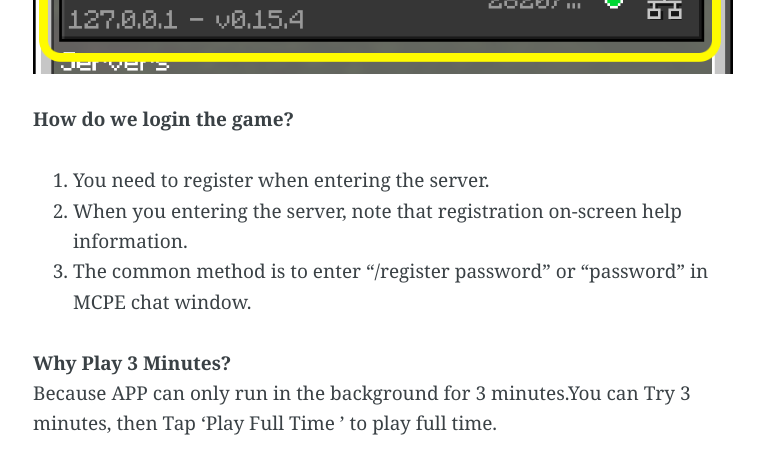
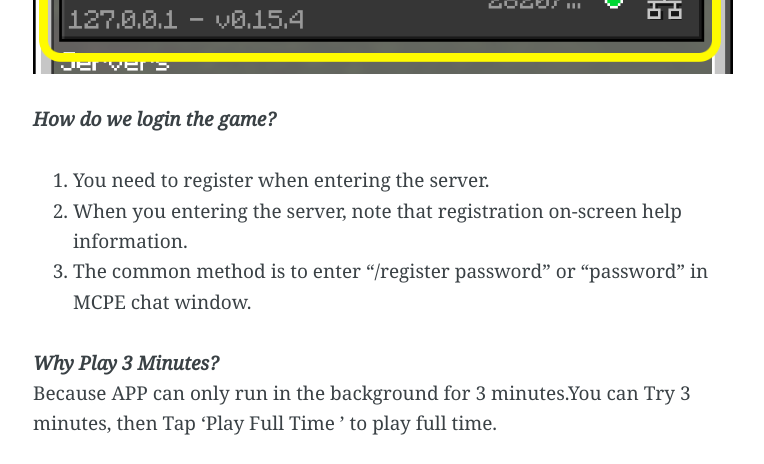
Before and after one commit to Minecraft-PE-Servers/Minecraft-PE-Servers.github.io, a Jekyll site: the page built from _posts/2016-08-11-EasyPlay.md, in a window 1280 px wide. Shown: the part 591-1055 px from the top of the page, without its empty margins (257-1021 px from the left). Built offline with Jekyll 4.4.1, drawn with Linux system fonts in a browser that asks for light colours.

Commit message:
提交发布

```diff
--- a/_posts/2016-08-11-EasyPlay.md
+++ b/_posts/2016-08-11-EasyPlay.md
@@ -13,10 +13,10 @@ question: false
 
 ![screenshot](/assets/images/easyplay.png)
 
-**How do we login the game?**
+***How do we login the game?***
 1. You need to register when entering the server.
 2. When you entering the server, note that registration on-screen help information.
 3. The common method is to enter "/register password" or “password” in MCPE chat window.
 
-**Why Play 3 Minutes?**
+***Why Play 3 Minutes?***
 Because APP can only run in the background for 3 minutes.You can Try 3 minutes, then Tap ‘Play Full Time ’ to play full time.
```
